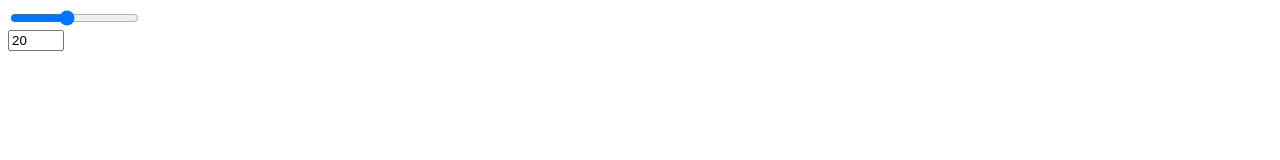
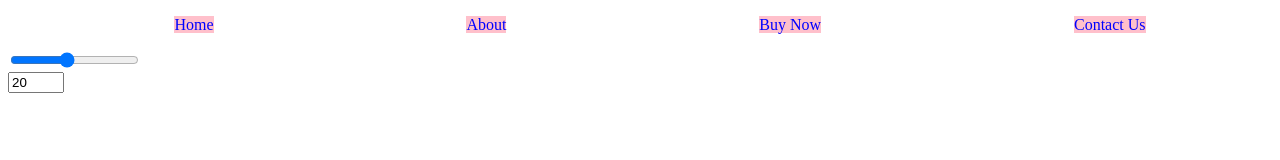
Before and after one commit to SorrelBrigman/challenge-milestone1, a plain HTML site: page index.html in a window 1280 px wide. Drawn offline with Linux system fonts and the light colour scheme.

Commit message:
completed challenge 2

```diff
--- a/index.html
+++ b/index.html
@@ -5,6 +5,15 @@
     <link rel="stylesheet" type="text/css" href="styles.css">
   </head>
   <body>
+    <nav>
+      <ul>
+        <li><a href="#">Home</a> </li>
+        <li><a href="#">About</a></li>
+        <li><a href="#">Buy Now</a></li>
+        <li><a href="#">Contact Us</a></li>
+      </ul>
+    </nav>
+
     <form>
         <input class="range" type="range" name="slider" min="1" max="45" value="20">
         <br>
--- a/styles.css
+++ b/styles.css
@@ -0,0 +1,32 @@
+/*********
+Nav Bar Styling
+***/
+
+ul {
+  display: flex;
+  flex-direction: row;
+  justify-content: space-around;
+
+}
+
+li {
+  list-style: none;
+}
+
+a {
+  color: blue;
+  background-color: pink;
+  text-decoration: none;
+}
+
+a:hover {
+  color: pink;
+}
+
+li a:hover {
+  background-color: blue;
+}
+
+li a:active {
+  padding: 0 5px;
+}
```
